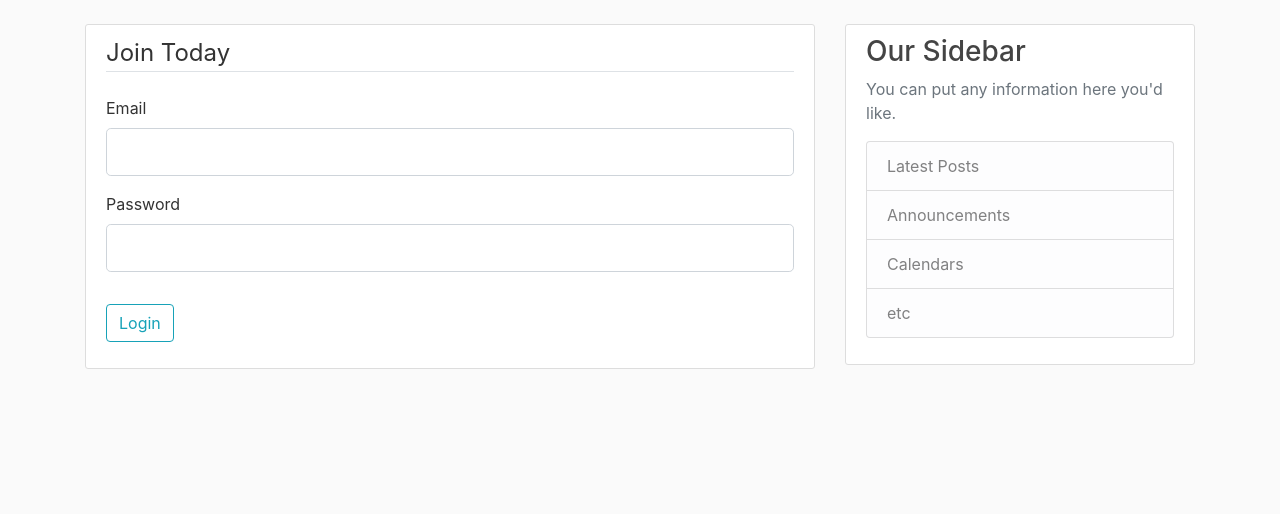
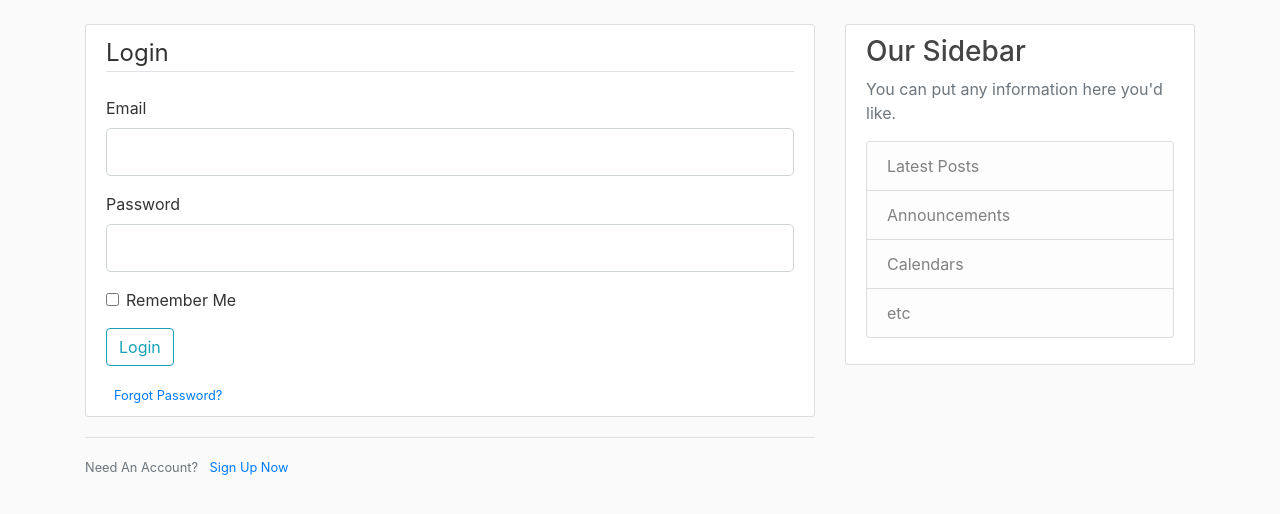
Before and after one commit to racheen/flask-server, a Flask app: page /login in a window 1280 px wide. Shown: the part 56-570 px from the top of the page. Run offline with Flask 2, Linux system fonts and the light colour scheme; some libraries are stand-ins or nearby versions.

Commit message:
created forms and users input

```diff
--- a/flaskblog.py
+++ b/flaskblog.py
@@ -35,9 +35,15 @@ def register():
         return redirect(url_for('home'))
     return render_template('register.html', title='Register', form=form)
 
-@app.route("/login")
+@app.route("/login", methods=['POST','GET'])
 def login():
     form = LoginForm()
+    if form.validate_on_submit():
+        if form.email.data == 'admin@blog.com' and form.password.data == 'password':
+            flash('You have been logged in!', 'success')
+            return redirect(url_for('home'))
+        else:
+            flash('Login Unsuccessful. Please check username and password', 'danger')
     return render_template('login.html', title='Login', form=form)
 
 if __name__ == '__main__':
--- a/templates/layout.html
+++ b/templates/layout.html
@@ -20,19 +20,19 @@
     <header class="site-header">
       <nav class="navbar navbar-expand-md navbar-dark bg-steel fixed-top">
         <div class="container">
-          <a class="navbar-brand mr-4" href="/">Flask Blog</a>
+          <a class="navbar-brand mr-4" href="{{url_for('home')}}">Flask Blog</a>
           <button class="navbar-toggler" type="button" data-toggle="collapse" data-target="#navbarToggle" aria-controls="navbarToggle" aria-expanded="false" aria-label="Toggle navigation">
             <span class="navbar-toggler-icon"></span>
           </button>
           <div class="collapse navbar-collapse" id="navbarToggle">
             <div class="navbar-nav mr-auto">
-              <a class="nav-item nav-link" href="/">Home</a>
-              <a class="nav-item nav-link" href="/about">About</a>
+              <a class="nav-item nav-link" href="{{url_for('home')}}">Home</a>
+              <a class="nav-item nav-link" href="{{url_for('about')}}">About</a>
             </div>
             <!-- Navbar Right Side -->
             <div class="navbar-nav">
-              <a class="nav-item nav-link" href="/login">Login</a>
-              <a class="nav-item nav-link" href="/register">Register</a>
+              <a class="nav-item nav-link" href="{{url_for('login')}}">Login</a>
+              <a class="nav-item nav-link" href="{{url_for('register')}}">Register</a>
             </div>
           </div>
         </div>
--- a/templates/login.html
+++ b/templates/login.html
@@ -4,24 +4,49 @@
         <form method="POST" action="">
             {{ form.hidden_tag() }}
             <fieldset class="form-group">
-                <legend class="border-bottom mb-4">Join Today</legend>
+                <legend class="border-bottom mb-4">Login</legend>
                 <div class="form-group">
                     {{ form.email.label(class="form-control-label") }}
-                    {{ form.email(class="form-control form-control-lg") }}
+                    {% if form.email.errors %}
+                        {{form.email(class="form-control form-control-lg is-invalid")}}
+                        <div class="invalid-feedback">
+                            {% for error in form.email.errors%}
+                                <span>{{ error }}</span>
+                            {% endfor %}
+                        </div>
+                    {% else %}
+                        {{ form.email(class="form-control form-control-lg") }}
+                    {% endif %}
                 </div>
                 <div class="form-group">
                     {{ form.password.label(class="form-control-label") }}
-                    {{ form.password(class="form-control form-control-lg") }}
+                    {% if form.password.errors %}
+                        {{form.password(class="form-control form-control-lg is-invalid")}}
+                        <div class="invalid-feedback">
+                            {% for error in form.password.errors%}
+                                <span>{{ error }}</span>
+                            {% endfor %}
+                        </div>
+                    {% else %}
+                        {{ form.password(class="form-control form-control-lg") }}
+                    {% endif %}
+                </div>
+                <div class="form-check">
+                    {{ form.remember(class="form-check-input") }}
+                    {{ form.remember.label(class="form-check-label") }}
                 </div>
             </fieldset>
             <div class="form-group">
                 {{ form.submit(class="btn btn-outline-info")}}
             </div>
+            <small class="text-muted ml-2">
+                <a href='#'>Forgot Password?</a>
+            </small>
         </form>
     </div>
-    <!-- <div class="border-top pt-3">
+    <div class="border-top pt-3">
         <small class="text-muted">
-           Remember Me <a class="ml-2" href="{{ url_for('login') }}">Sign In</a>
+           Need An Account? <a class="ml-2" href="{{ url_for('register') }}">Sign Up Now</a>
         </small>
-    </div> -->
+    </div>
 {% endblock content %}
```
